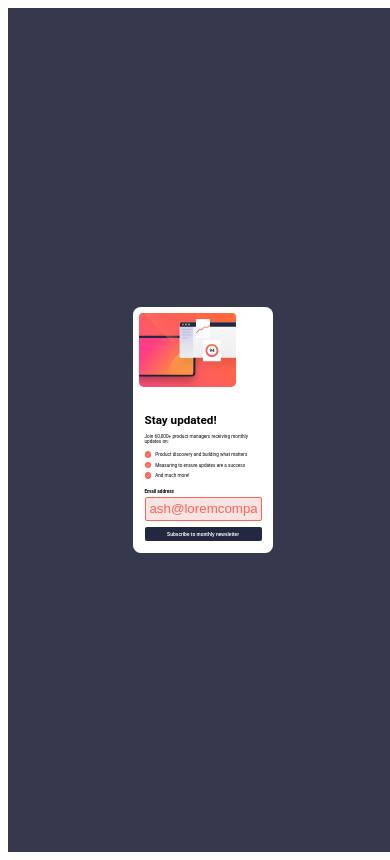
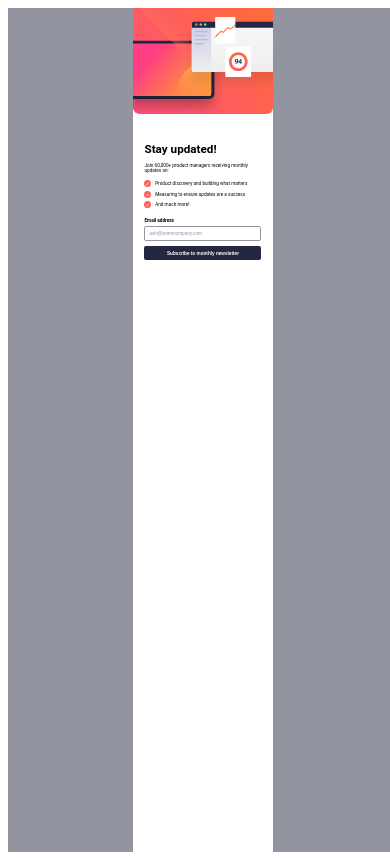
Before and after one commit to annaduong17/newsletter, a React (Create React App) app: page / in a window 390 px wide. Built offline with nearby package versions, Linux system fonts and the light colour scheme; a web font is replaced by a local one.

Commit message:
add stylings for mobile

```diff
--- a/src/components/App.js
+++ b/src/components/App.js
@@ -35,7 +35,7 @@ function App() {
     <div className='container flex-center'>
       {formSubmitted ? <SuccessPage email={email} /> : <div className='main-content'>
         <SubscribePage email={email} onChange={handleEmailChange} onSubmit={handleOnSubmit}/>
-        {isDesktop ? <img className='illustration' src={IllustrationDesktop} alt="illustration" /> : <img className='illustration' src={IllustrationMobile} alt="illustration" />}
+        {isDesktop ? <img id='desktop' className='illustration' src={IllustrationDesktop} alt="illustration" /> : <img id='mobile' className='illustration' src={IllustrationMobile} alt="illustration"/>}
       </div>}
     </div>
   )
--- a/src/components/SuccessPage.js
+++ b/src/components/SuccessPage.js
@@ -4,8 +4,8 @@ import Button from './Button';
 export default function SuccessPage({ email }) {
   return(
     <div className="main-content">
-      <div className='text-content'>
-        <img src={Icon} alt="icon" />
+      <div id='dismiss-content' className='text-content'>
+        <img id='success-icon' src={Icon} alt="icon" />
         <h1>Thanks for subscribing!</h1>
         <p>A confirmation email has been sent to {email}. Please open it and click the button inside to confirm yiour subscription.</p>
         <Button>Dismiss message</Button>
--- a/src/index.scss
+++ b/src/index.scss
@@ -79,11 +79,11 @@ ul {
 
 .text-content {
   width: 30vw;
-  margin: 3vw;
+  margin: 5vw 3vw;
 }
 
-.illustration {
-  max-width: 25vw;
+#desktop {
+  max-width: 27vw;
   height: auto;
   border-radius: 1vw;
   margin: 1.5vw;
@@ -91,6 +91,10 @@ ul {
 
 .li-icon {
   margin-right: 1vw;
+}
+
+#success-icon {
+  width: 5vw;
 }
 
 button {
@@ -122,6 +126,7 @@ input {
   border-radius: 0.5vw;
   padding: 1vw;
   background-color: $lightTomato;
+  font-size: 1.2vw;
 
   &::placeholder {
     color: $tomato;
@@ -130,16 +135,36 @@ input {
 @media (max-width: 800px) {
   .main-content {
     flex-direction: column;
-
-    .illustration {
-      order: 1;
-
-    }
+    height: 100vh;
+    border-radius: 0;
 
     .text-content {
       order: 2;
+      height: 100vh;
     }
   }
 
+  #mobile {
+    order: 1;
+    width: 36vw;
+  }
 
+  .container {
+    background-color: $gray;
+  }
+
+  input {
+    border: 1px solid $gray;
+    background-color: $white;
+
+    &::placeholder {
+      color: $gray;
+    }
+  }
+
+  #dismiss-content {
+    button {
+      margin-top: 40vh;
+    }
+  }
 }
```
